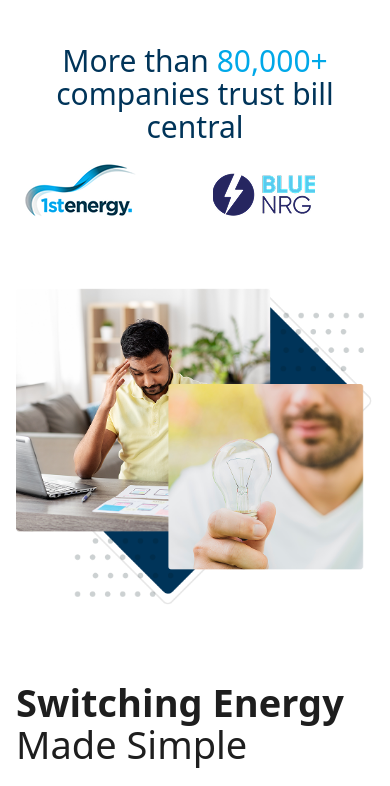
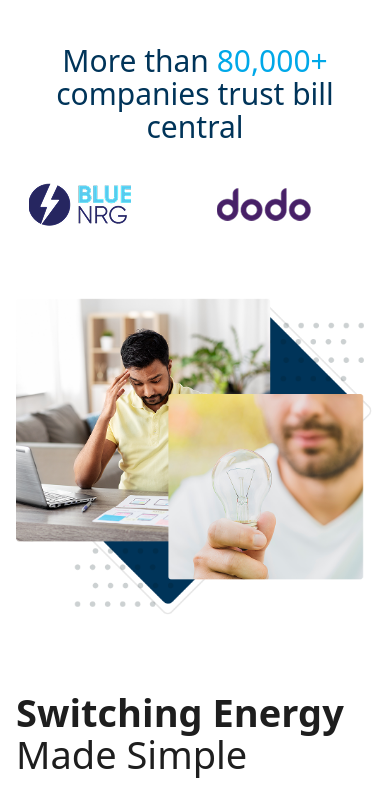
Before and after one commit to khushboo-590/Bill-central, a React (Vite) app: page / in a window 390 px wide. Shown: the part 1086-1872 px from the top of the page. Built offline with nearby package versions, Linux system fonts and the light colour scheme.

Commit message:
margin remove

```diff
--- a/src/components/Slider.jsx
+++ b/src/components/Slider.jsx
@@ -1,30 +1,34 @@
 import React from 'react'
 import { Swiper, SwiperSlide } from 'swiper/react';
 import 'swiper/css';
-import {slides} from '../utils/helper'
+import { Autoplay } from 'swiper/modules';
+
+import { slides } from '../utils/helper'
 
 
 const Slider = () => {
     return (
-         <section className="bg-white">
+        <section className="bg-white">
             <div className="container max-w-[1140px] mx-auto p-4">
-                <h2 className="font-normal text-[30px] md:text-[38px] leading-[110%] text-[#003459] max-w-[548px] mt-[45px] text-center md:text-left ">
+                <h2 className="font-normal text-[30px] md:text-[38px] leading-[110%] text-[#003459] lg:max-w-[548px] mt-[45px] text-center lg:text-left ">
                     More than
                     <span className="text-[#00A8E8]"> 80,000+</span> companies trust bill central
                 </h2>
 
+
                 <Swiper
-                    className=" mt-[20px] md:mt-[65px] mb-[30px] lg:mb-[162px]"
-                    spaceBetween={50}
-                    slidesPerView={6}
+                    modules={[Autoplay]}
+                    autoplay={{
+                        delay: 3000,
+                        disableOnInteraction: false,
+                    }}
+                    className="mySwiper mt-[30px] md:mt-[65px] mb-[30px] lg:mb-[162px] mx-auto"
                     breakpoints={{
                         1024: { slidesPerView: 6, spaceBetween: 30 },
                         768: { slidesPerView: 4, spaceBetween: 20 },
                         640: { slidesPerView: 3, spaceBetween: 10 },
                         320: { slidesPerView: 2, spaceBetween: 10 },
                     }}
-                    onSlideChange={() => console.log('slide change')}
-                    onSwiper={(swiper) => console.log(swiper)}
                 >
                     {slides.map((src, idx) => (
                         <SwiperSlide key={idx}>
```
